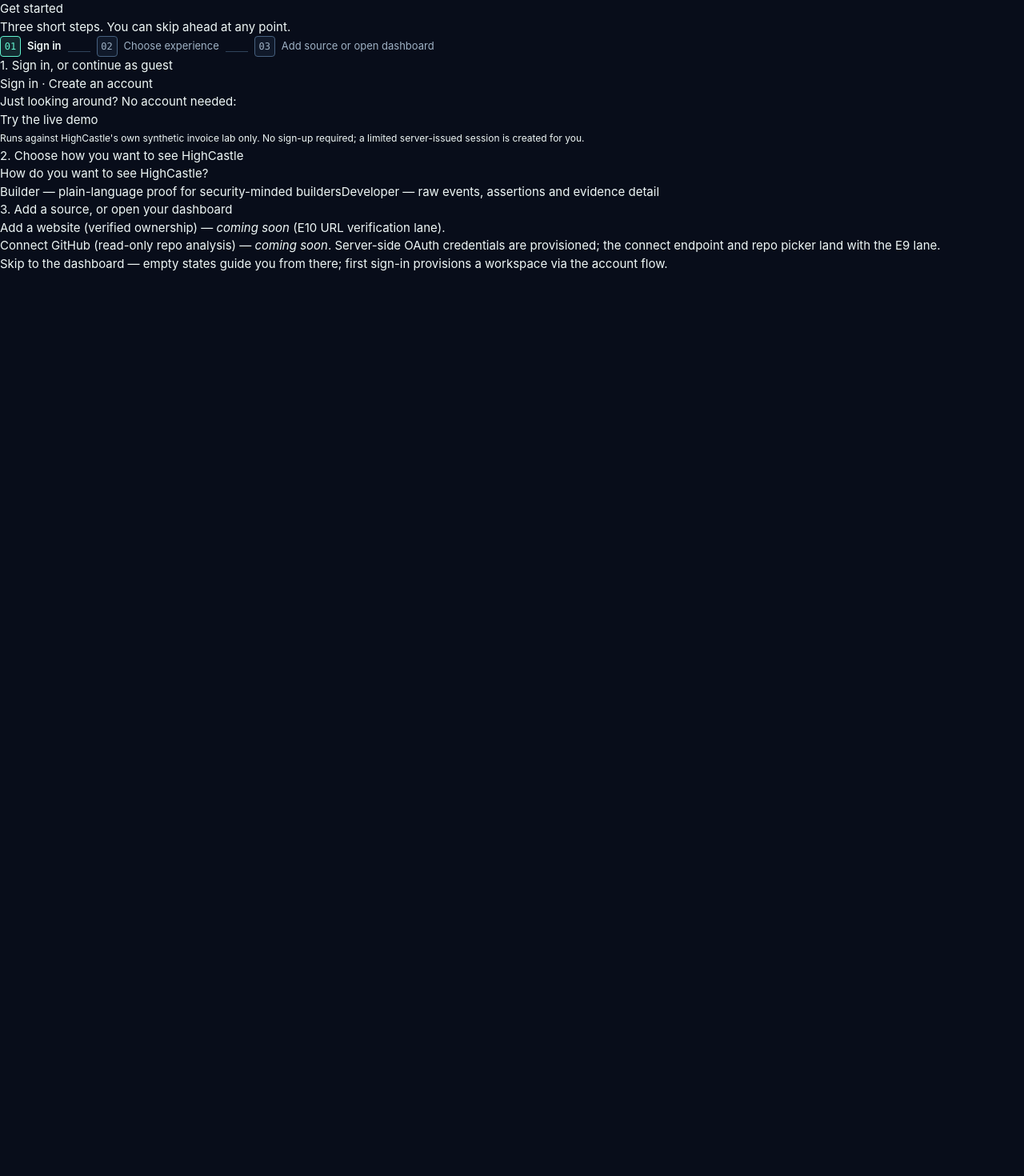
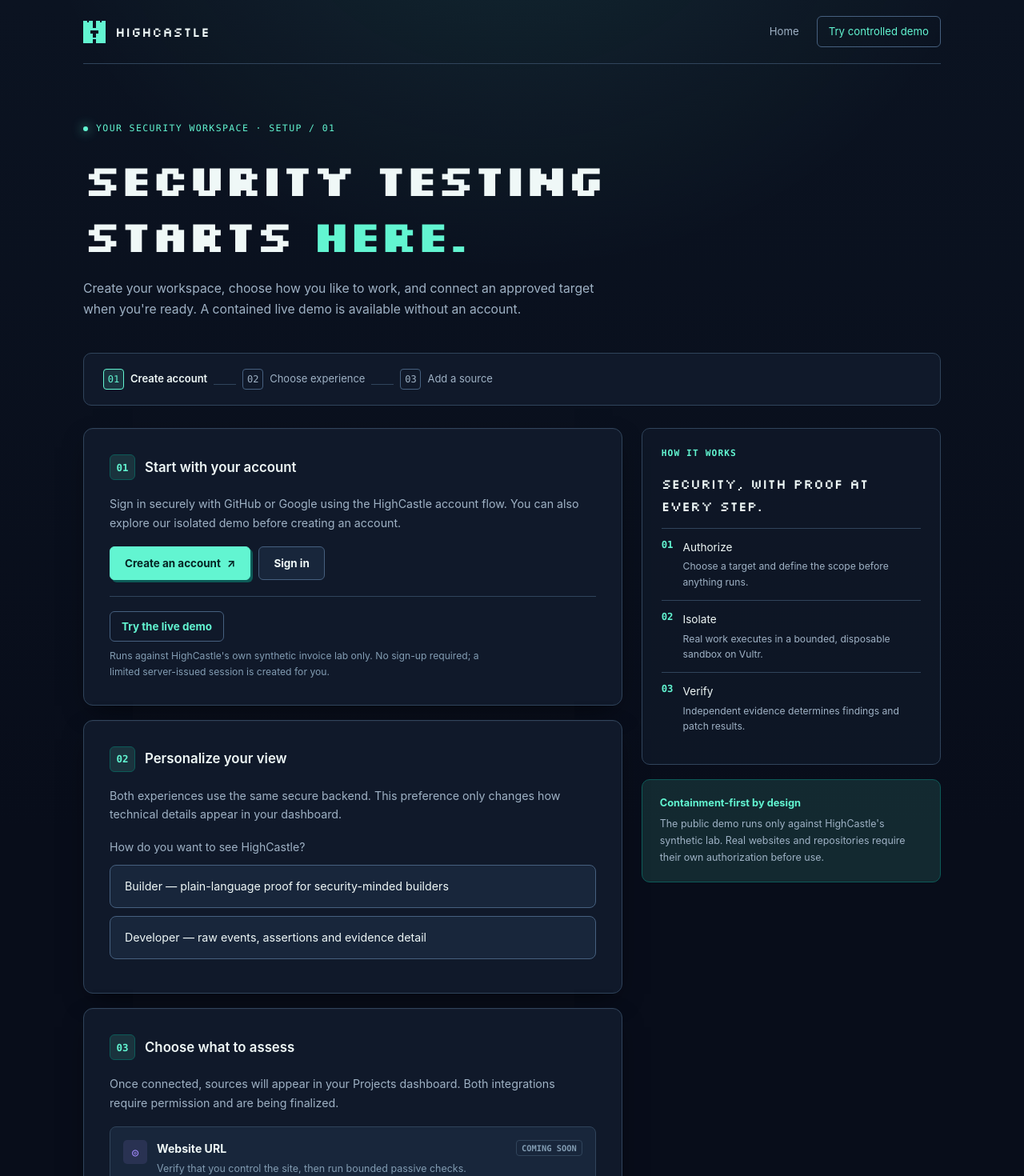
Before and after one commit to Abraham12611/highcastle, a Next.js app in the folder apps/web/: page /get-started in a window 1280 px wide. Shown: the top 1470 px of the page at 80% size. Before the commit the page ends 800 px from the top, so only its background shows below. Built offline with nearby package versions, Linux system fonts and the light colour scheme; no server answers.

Commit message:
style(onboarding): replace bare get-started markup with responsive branded layout

```diff
--- a/apps/web/src/app/get-started/page.tsx
+++ b/apps/web/src/app/get-started/page.tsx
@@ -1,61 +1,154 @@
 import Link from "next/link";
-import { Stepper } from "@highcastle/ui";
+import { FortressMark, Stepper } from "@highcastle/ui";
 import { ModeChoice } from "../../features/auth/mode-choice";
 import { DemoEntryButton } from "../../features/auth/demo-entry";
+import styles from "./get-started.module.css";
 
 export const metadata = { title: "Get started — HighCastle" };
 
 /**
- * Get started — the account entry path. Step 1 signs in (real Clerk
- * pages) or continues as guest; step 2 persists Builder/Developer to the
- * cookie today and to server preferences when E12's endpoint is live;
- * step 3 adds a source (E9/E10 lanes) or skips to a dashboard that E12's
- * lazy provisioning fills on first request.
+ * Public account-first entry. Ownership-restricted source integrations are
+ * displayed honestly while their backends are still under integration.
+ * The synthetic demo is an independent guest flow, never account authority.
  */
 export default function GetStartedPage() {
   return (
-    <main>
-      <h1>Get started</h1>
-      <p>Three short steps. You can skip ahead at any point.</p>
+    <main className={styles.page}>
+      <div className={styles.container}>
+        <header className={styles.header}>
+          <Link href="/" className={styles.brand} aria-label="HighCastle homepage">
+            <FortressMark size={28} label={null} />
+            <span>HighCastle</span>
+          </Link>
+          <nav className={styles.nav} aria-label="Onboarding navigation">
+            <Link href="/">Home</Link>
+            <Link className={styles.navCta} href="/demo">Try controlled demo</Link>
+          </nav>
+        </header>
+
+        <section className={styles.hero} aria-labelledby="get-started-heading">
+          <div className={styles.kicker}>
+            <span className={styles.kickerDot} aria-hidden="true" />
+            YOUR SECURITY WORKSPACE · SETUP / 01
+          </div>
+          <h1 className={styles.heading} id="get-started-heading">
+            Security testing starts <span className={styles.headingAccent}>here.</span>
+          </h1>
+          <p className={styles.subheading}>
+            Create your workspace, choose how you like to work, and connect an
+            approved target when you&apos;re ready. A contained live demo is available without an account.
+          </p>
+        </section>
+
+        <div className={styles.progress} aria-label="Onboarding progress">
           <Stepper
             steps={[
-          { key: "account", label: "Sign in" },
+              { key: "account", label: "Create account" },
               { key: "mode", label: "Choose experience" },
-          { key: "source", label: "Add source or open dashboard" },
+              { key: "source", label: "Add a source" },
             ]}
             current={0}
           />
-      <section aria-labelledby="gs-account">
-        <h2 id="gs-account">1. Sign in, or continue as guest</h2>
-        <p>
-          <Link href="/sign-in">Sign in</Link> · <Link href="/sign-up">Create an account</Link>
+        </div>
+
+        <div className={styles.layout}>
+          <div className={styles.primary}>
+            <section className={styles.card} aria-labelledby="gs-account">
+              <div className={styles.cardTitle}>
+                <span className={styles.cardNumber}>01</span>
+                <h2 id="gs-account">Start with your account</h2>
+              </div>
+              <p className={styles.description}>
+                Sign in securely with GitHub or Google using the HighCastle account flow.
+                You can also explore our isolated demo before creating an account.
               </p>
-        <p>Just looking around? No account needed:</p>
+              <div className={styles.actions}>
+                <Link href="/sign-up" className={styles.primaryButton}>Create an account <span aria-hidden="true">↗</span></Link>
+                <Link href="/sign-in" className={styles.secondaryButton}>Sign in</Link>
+              </div>
+              <div className={styles.demoBlock}>
                 <DemoEntryButton href="/demo" />
+              </div>
             </section>
-      <section aria-labelledby="gs-mode">
-        <h2 id="gs-mode">2. Choose how you want to see HighCastle</h2>
+
+            <section className={styles.card} aria-labelledby="gs-mode">
+              <div className={styles.cardTitle}>
+                <span className={styles.cardNumber}>02</span>
+                <h2 id="gs-mode">Personalize your view</h2>
+              </div>
+              <p className={styles.description}>
+                Both experiences use the same secure backend. This preference only changes
+                how technical details appear in your dashboard.
+              </p>
+              <div className={styles.choice}>
                 <ModeChoice />
+              </div>
             </section>
-      <section aria-labelledby="gs-source">
-        <h2 id="gs-source">3. Add a source, or open your dashboard</h2>
-        <ul>
-          <li>
-            Add a website (verified ownership) — <em>coming soon</em> (E10
-            URL verification lane).
-          </li>
-          <li>
-            Connect GitHub (read-only repo analysis) — <em>coming soon</em>.
-            Server-side OAuth credentials are provisioned; the connect
-            endpoint and repo picker land with the E9 lane.
-          </li>
-          <li>
-            <Link href="/app">Skip to the dashboard</Link> — empty states
-            guide you from there; first sign-in provisions a workspace via
-            the account flow.
-          </li>
-        </ul>
+
+            <section className={styles.card} aria-labelledby="gs-source">
+              <div className={styles.cardTitle}>
+                <span className={styles.cardNumber}>03</span>
+                <h2 id="gs-source">Choose what to assess</h2>
+              </div>
+              <p className={styles.description}>
+                Once connected, sources will appear in your Projects dashboard. Both
+                integrations require permission and are being finalized.
+              </p>
+              <div className={styles.sourceList}>
+                <div className={styles.sourceItem}>
+                  <span className={styles.sourceIcon} aria-hidden="true">◎</span>
+                  <div className={styles.sourceText}>
+                    <strong>Website URL</strong>
+                    <p>Verify that you control the site, then run bounded passive checks.</p>
+                  </div>
+                  <span className={styles.pending}>COMING SOON</span>
+                </div>
+                <div className={styles.sourceItem}>
+                  <span className={styles.sourceIcon} aria-hidden="true">⌘</span>
+                  <div className={styles.sourceText}>
+                    <strong>GitHub repository</strong>
+                    <p>Connect with read-only OAuth and explicitly select a repository.</p>
+                  </div>
+                  <span className={styles.pending}>COMING SOON</span>
+                </div>
+              </div>
+              <div className={styles.dashboardRow}>
+                <Link className={styles.dashboardButton} href="/app">Open dashboard <span aria-hidden="true">→</span></Link>
+                <span>Skip source setup for now</span>
+              </div>
             </section>
+          </div>
+
+          <aside className={styles.sidebar} aria-label="How HighCastle works">
+            <div className={styles.sidePanel}>
+              <p className={styles.sideEyebrow}>HOW IT WORKS</p>
+              <h2 className={styles.sideHeading}>Security, with proof at every step.</h2>
+              <div className={styles.sideItem}>
+                <span className={styles.sideItemNumber}>01</span>
+                <div><h3>Authorize</h3><p>Choose a target and define the scope before anything runs.</p></div>
+              </div>
+              <div className={styles.sideItem}>
+                <span className={styles.sideItemNumber}>02</span>
+                <div><h3>Isolate</h3><p>Real work executes in a bounded, disposable sandbox on Vultr.</p></div>
+              </div>
+              <div className={styles.sideItem}>
+                <span className={styles.sideItemNumber}>03</span>
+                <div><h3>Verify</h3><p>Independent evidence determines findings and patch results.</p></div>
+              </div>
+            </div>
+            <div className={styles.scopePanel}>
+              <strong>Containment-first by design</strong>
+              <p>The public demo runs only against HighCastle&apos;s synthetic lab.
+              Real websites and repositories require their own authorization before use.</p>
+            </div>
+          </aside>
+        </div>
+
+        <footer className={styles.footer}>
+          <span>HIGHCASTLE / AUTHORIZED SECURITY TESTING</span>
+          <Link href="/">Back to home</Link>
+        </footer>
+      </div>
     </main>
   );
 }
```
Lines whose indentation alone changed are shown as unchanged.
